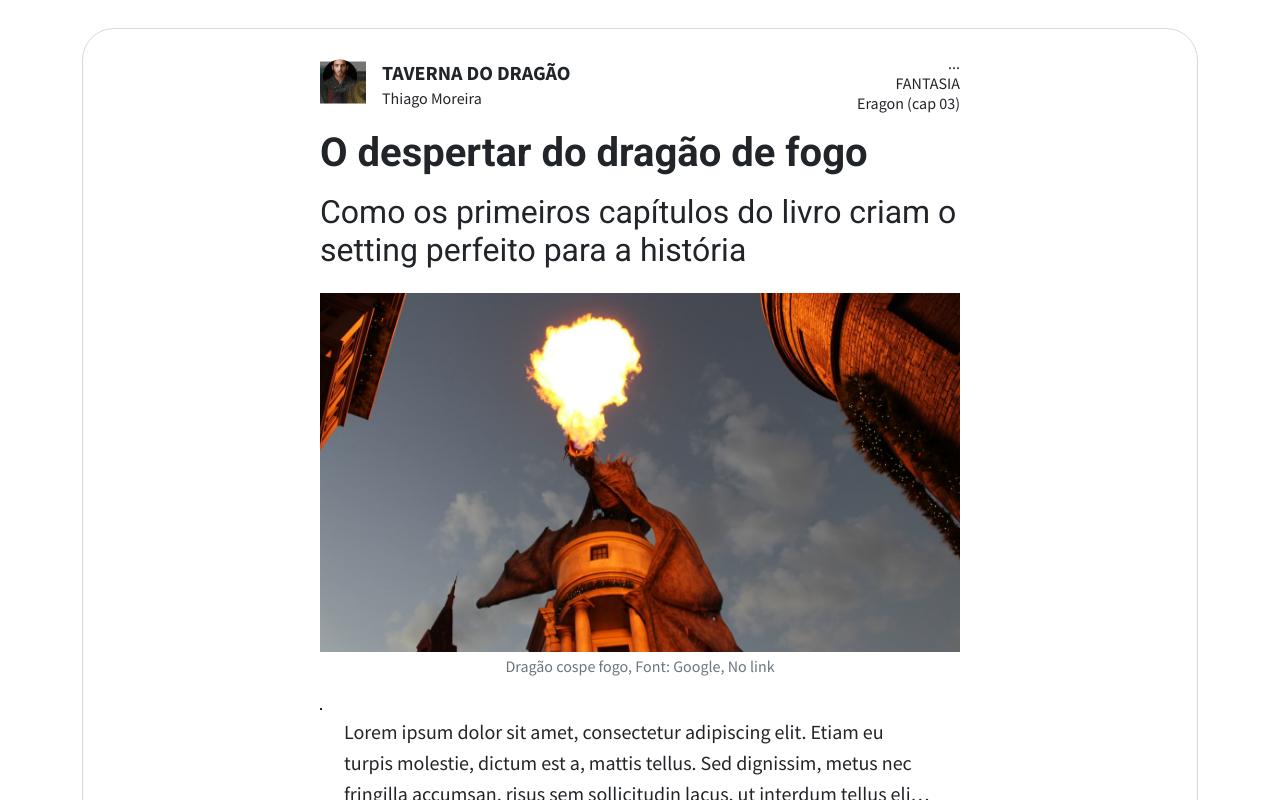
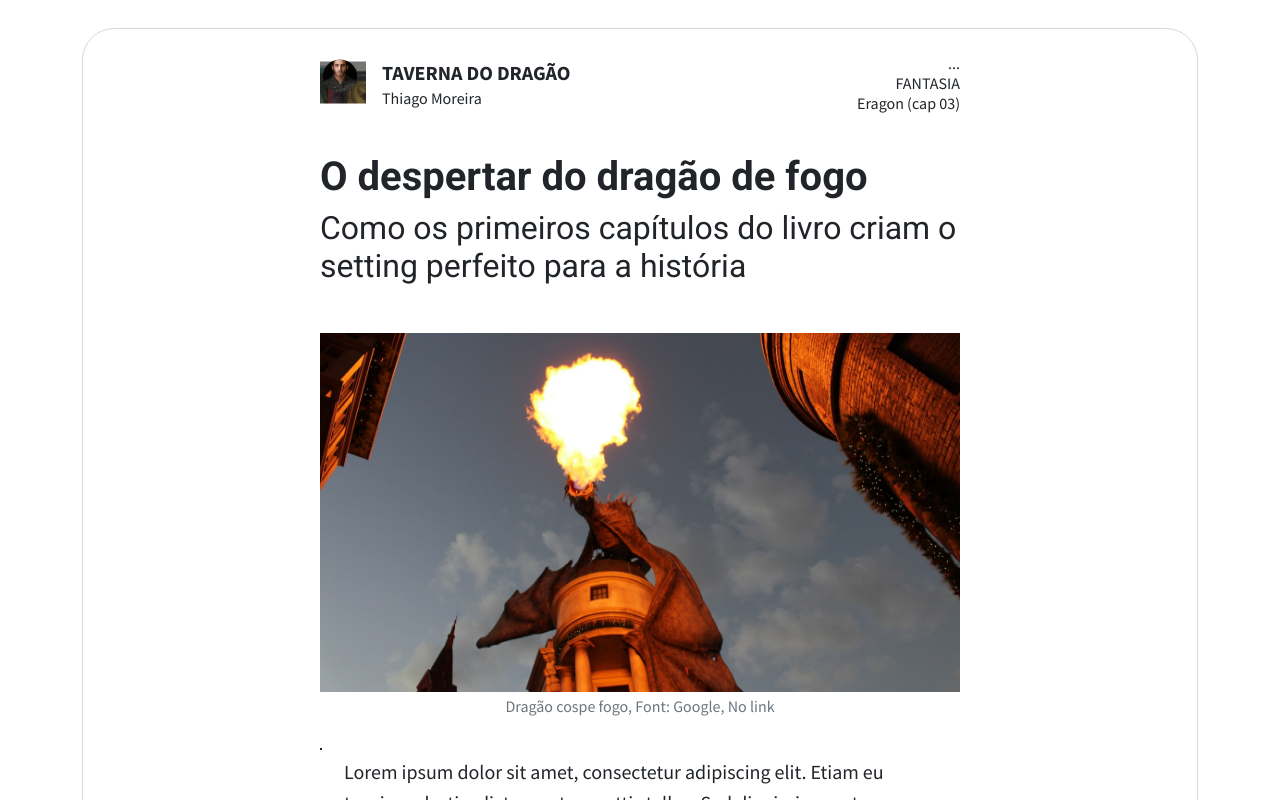
Before and after one commit to dreialcantara/Roda-Front, a React (Create React App) app: page /feed in a window 1280 px wide. Shown: the part 1100-1900 px from the top of the page. Built offline with nearby package versions, Linux system fonts and the light colour scheme; no server answers.

Commit message:
marginajust

```diff
--- a/src/components/CardPost/index.tsx
+++ b/src/components/CardPost/index.tsx
@@ -46,8 +46,8 @@ export function CardPost() {
               <div>Eragon (cap 03)</div>
             </div>
           </div>
-          <div className=" mb-4 text-center">
-            <h1 className="mb-4 text-start cardpost-titulopost">
+          <div className=" mt-5 mb-5 text-center">
+            <h1 className="mb-3 text-start cardpost-titulopost">
               O despertar do dragão de fogo
             </h1>
             <h3 className="text-start cardpost-subtitulopost">
```
